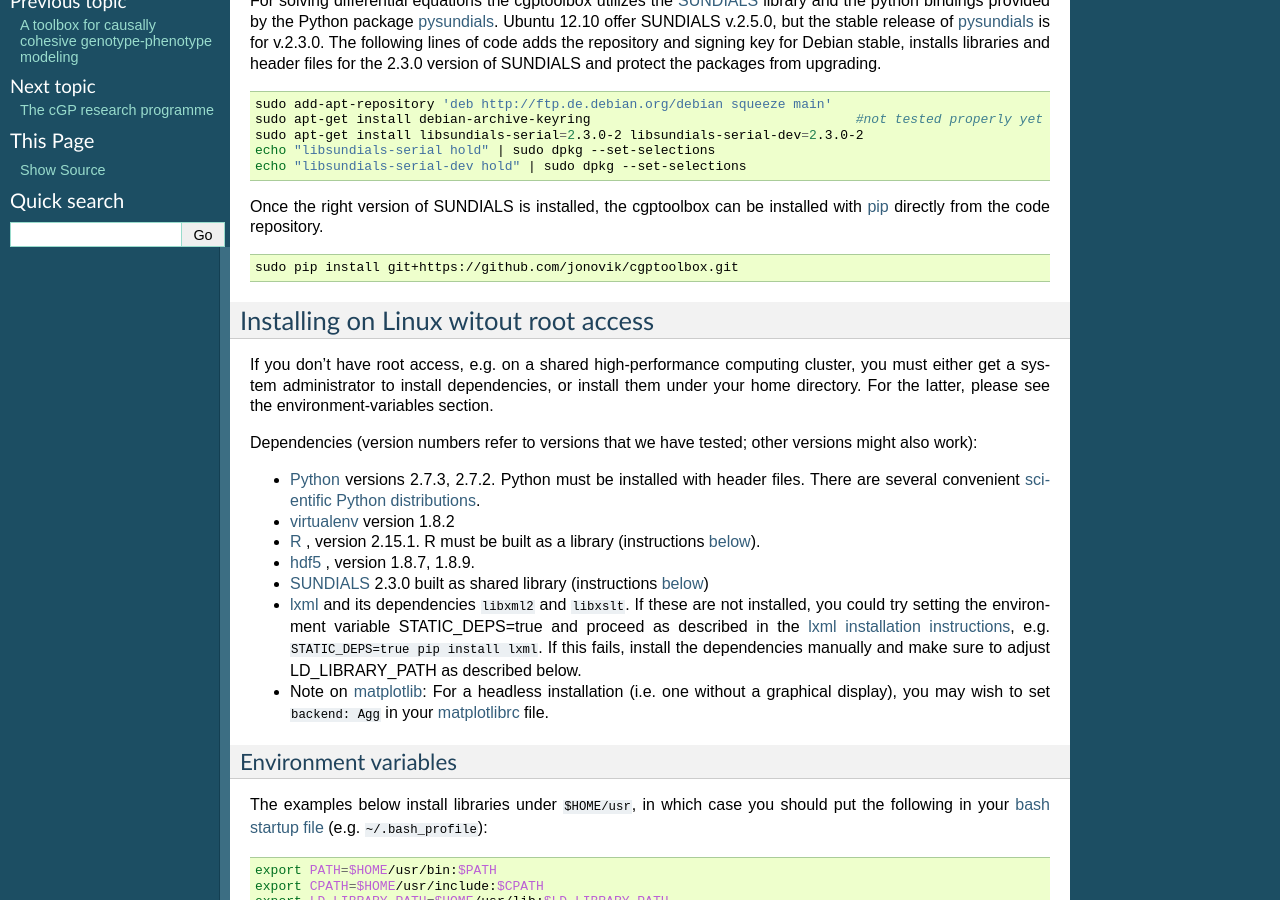
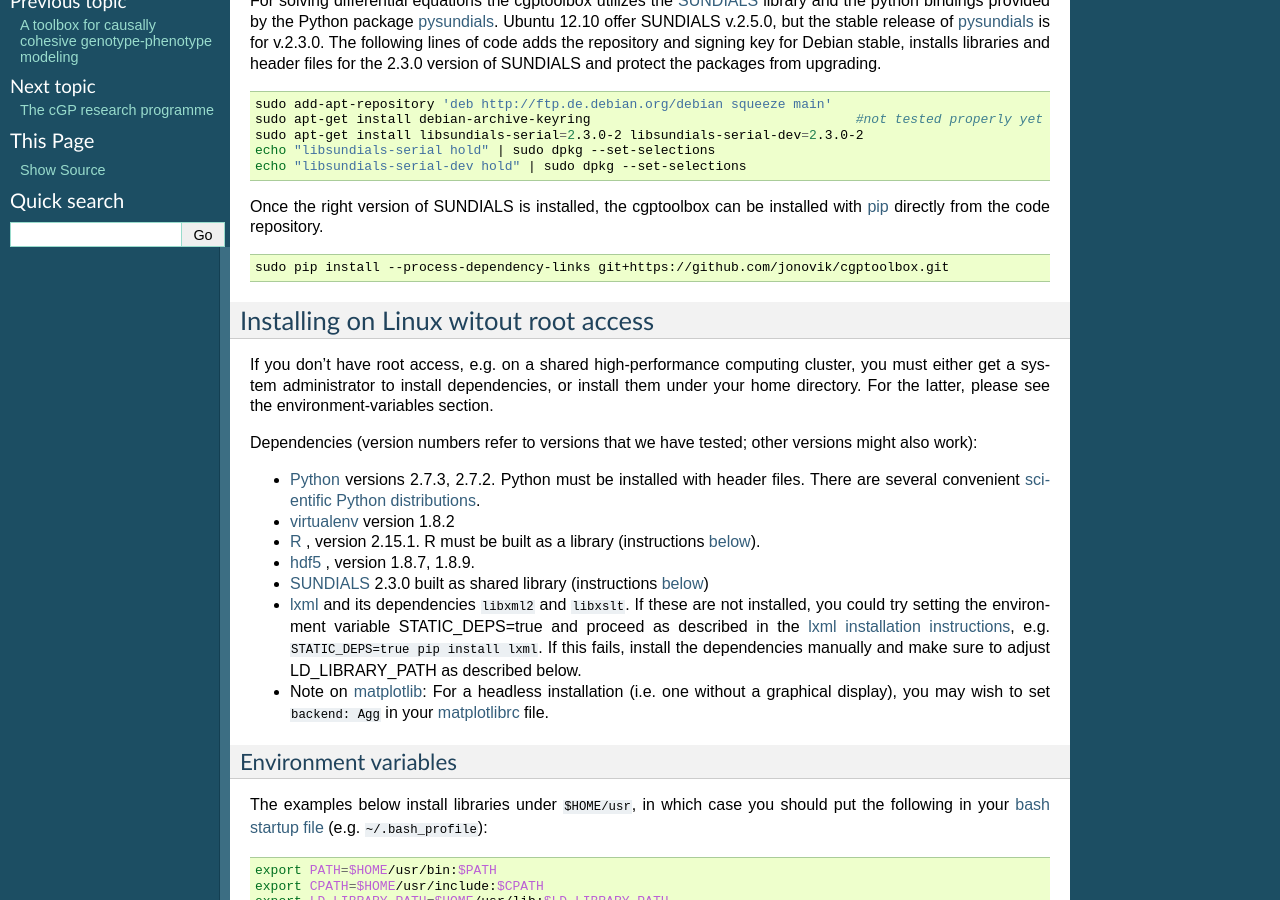
Before and after one commit to jonovik/cgptoolbox, a Sphinx documentation site: the page built from doc/source/install.rst, in a window 1280 px wide and 900 px high, scrolled down 366 px. Built offline with Sphinx 7.4.7, drawn with Linux system fonts in a browser that asks for light colours; pages that are not in the unit, such as notebooks, are missing from menus; some of the changed text lies outside the part shown.

Commit message:
As of version 1.5 pip needs to be told to respect dependency links.
https://pip.readthedocs.org/en/latest/news.html
"BACKWARD INCOMPATIBLE pip no longer respects dependency links by
default. Users may opt into respecting them again using
--process-dependency-links."

```diff
--- a/doc/source/install.rst
+++ b/doc/source/install.rst
@@ -57,7 +57,7 @@ code repository.
 
 .. code-block:: bash
 
-   sudo pip install git+https://github.com/jonovik/cgptoolbox.git
+   sudo pip install --process-dependency-links git+https://github.com/jonovik/cgptoolbox.git
 
 Installing on Linux witout root access
 --------------------------------------
@@ -173,7 +173,7 @@ Virtualenv with required python packages
    #create and activate virtual Python environment
    virtualenv cgp
    source cgp/bin/activate
-   pip install git+https://github.com/jonovik/cgptoolbox.git
+   pip install --process-dependency-links git+https://github.com/jonovik/cgptoolbox.git
 
 ..  Unfinished draft:
     Example: Install with minimal use of root on Ubuntu
@@ -193,7 +193,7 @@ Virtualenv with required python packages
       easy_install virtualenv
       virtualenv --system-site-packages ~/venv/cgp
       source ~/venv/cgp/bin/activate
-      pip install git+https://github.com/jonovik/cgptoolbox.git
+      pip install --process-dependency-links git+https://github.com/jonovik/cgptoolbox.git
 
 Testing
 -------
```
